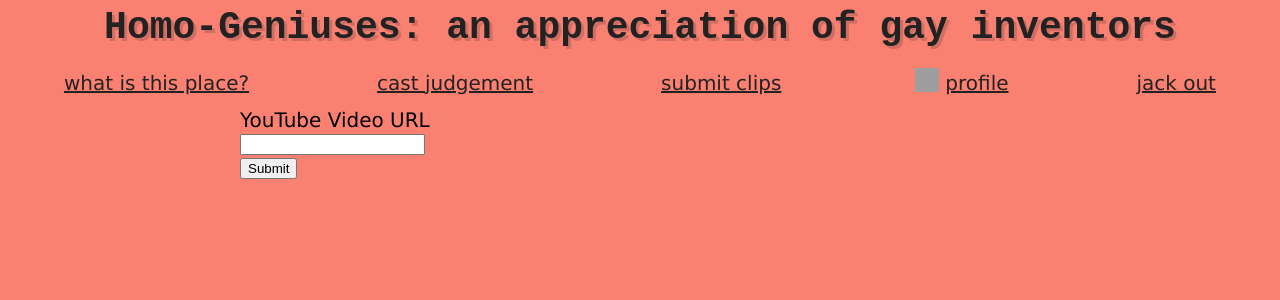
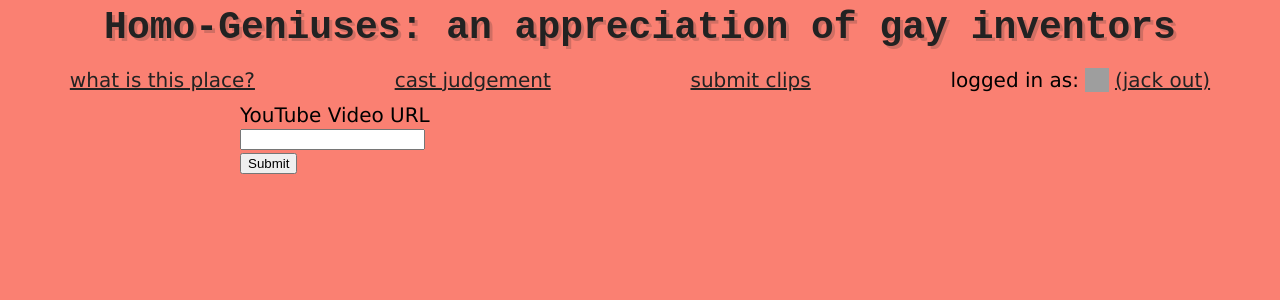
Before and after one commit to GordonsBeard/homo-geniuses, a Flask app: page /vid/submit in a window 1280 px wide. Shown: the top 300 px of the page. Run offline with Flask 3, Linux system fonts and the light colour scheme; a user stored in the database is signed in; data that the repository does not hold is empty; style sheets or scripts are compiled from the project's sources; grey boxes are pictures that could not be loaded.

Commit message:
Adjusting nav menu

```diff
--- a/homogeniuses/templates/base.html
+++ b/homogeniuses/templates/base.html
@@ -19,10 +19,9 @@
             <li><a href="{{ url_for('videos.no_video_id') }}">cast judgement</a></li>
             <li><a href="{{ url_for('videos.submit_clip') }}">submit clips</a></li>
             {% if not user.is_anonymous %}
-                <li><a href="{{ url_for('user.edit_user_profile', steam_id = user.steam_id) }}"><img src="{{ user.avatar }}" alt="Steam avatar for {{user.handle}}" width="24" height="24"/></a> <a href="{{ url_for('user.edit_user_profile', steam_id = user.steam_id) }}">profile</a></li>
-                <li><a href="{{ url_for('auth.logout') }}">jack out</a></li>
+                <li>logged in as: <img src="{{ user.avatar }}" alt="Steam avatar for {{user.handle}}" width="24" height="24"/><a href="{{ url_for('auth.logout') }}">(jack out)</a></li>
             {% else %}
-            <li><a href="{{ url_for('auth.login') }}">sign in (via steam)</a></li>
+                <li><a href="{{ url_for('auth.login') }}">sign in (via steam)</a></li>
             {% endif %}
         </ul>
     </nav>
```
